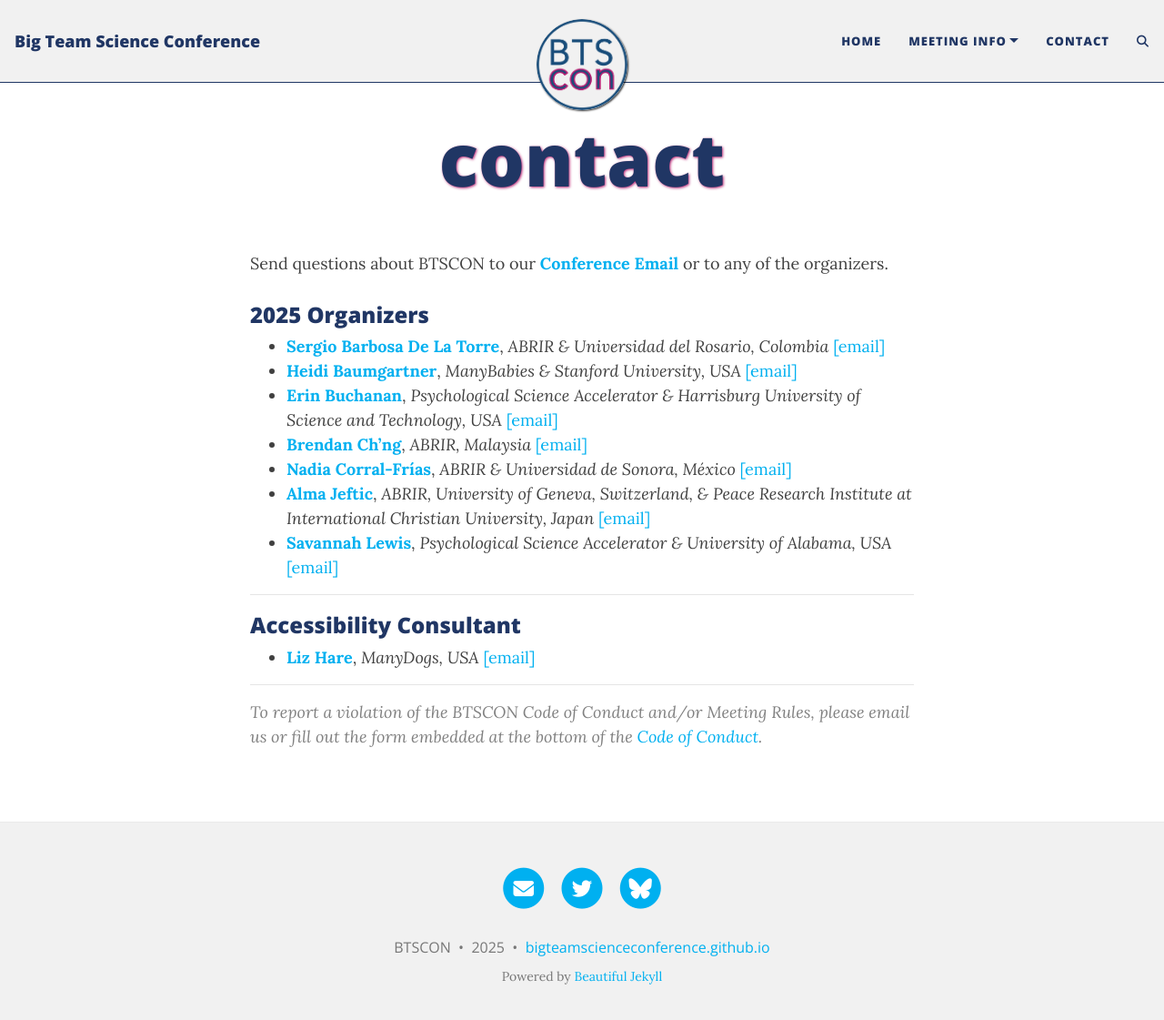
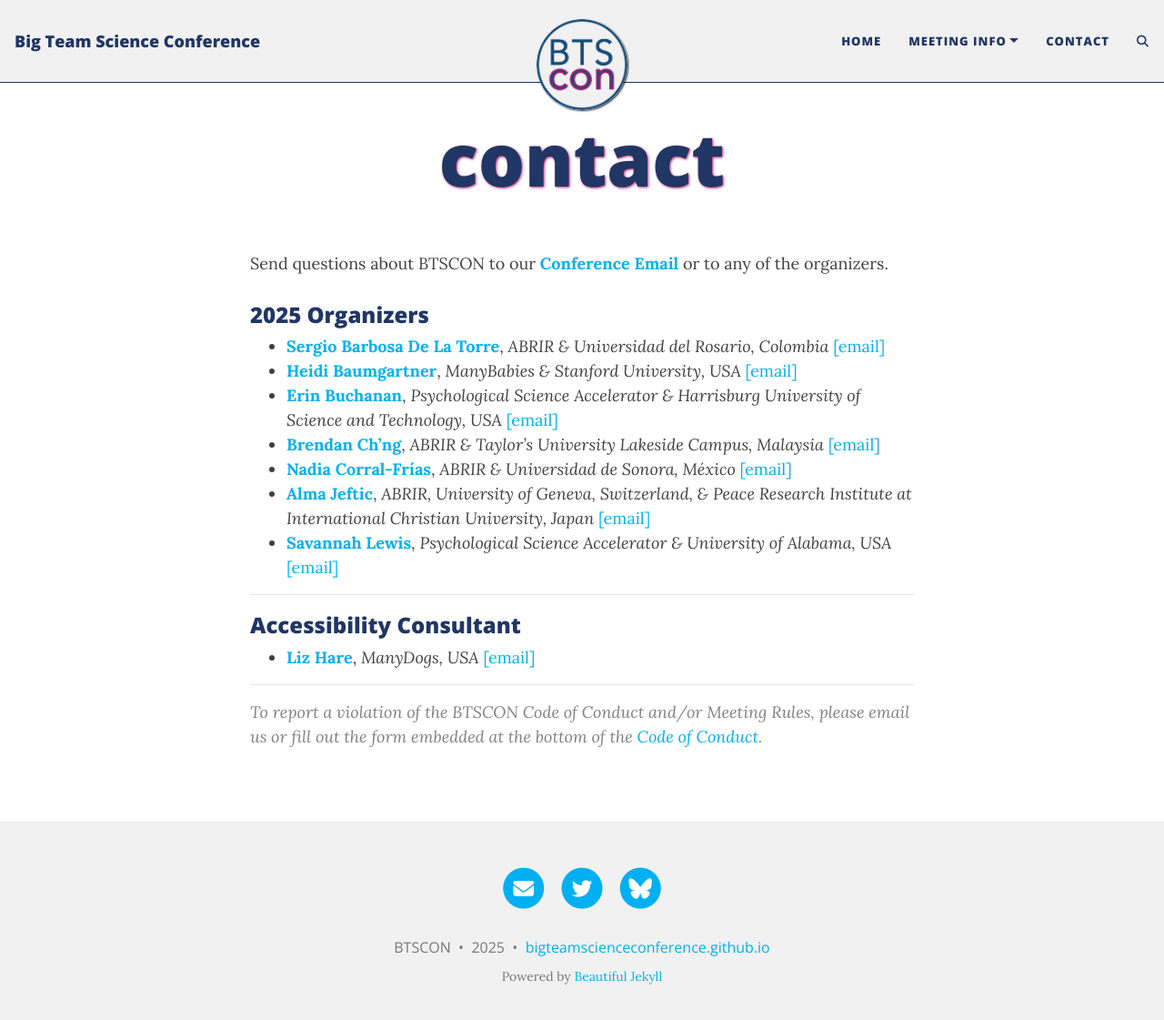
Before and after one commit to bigteamscienceconference/bigteamscienceconference.github.io, a Jekyll site: the page built from contact.md, in a window 1280 px wide and 1134 px high. Shown: the top 1121 px of the window at 91% size. Built offline with Jekyll 4.4.1, drawn with Linux system fonts in a browser that asks for light colours; comment, search, counter and statistics services are not loaded.

Commit message:
Update contact.md

```diff
--- a/contact.md
+++ b/contact.md
@@ -10,7 +10,7 @@ Send questions about BTSCON to our [**Conference Email**](mailto:bigteamsciencec
 * [**Sergio Barbosa De La Torre**](https://pure.urosario.edu.co/en/persons/sergio-barbosa), *ABRIR & Universidad del Rosario, Colombia* [[email]](mailto:sergio.barbosad@urosario.edu.co)
 * [**Heidi Baumgartner**](https://profiles.stanford.edu/heidi-baumgartner), *ManyBabies & Stanford University, USA* [[email]](mailto:heidib@stanford.edu)
 * [**Erin Buchanan**](https://www.aggieerin.com/), *Psychological Science Accelerator & Harrisburg University of Science and Technology, USA* [[email]](mailto:buchananlab@gmail.com)
-* [**Brendan Ch'ng**](https://brendanchng.com/), *ABRIR, Malaysia* [[email]](mailto:brendanchng@protonmail.com)
+* [**Brendan Ch'ng**](https://brendanchng.com/), *ABRIR & Taylor's University Lakeside Campus, Malaysia* [[email]](mailto:brendanchng@protonmail.com)
 * [**Nadia Corral-Frías**](https://investigadores.unison.mx/en/persons/nadia-sarai-corral-frias), *ABRIR & Universidad de Sonora, México* [[email]](mailto:nadia.corral@unison.mx)
 * [**Alma Jeftic**](https://orcid.org/0000-0002-9285-2061), *ABRIR, University of Geneva, Switzerland, & Peace Research Institute at International Christian University, Japan* [[email]](mailto:alma.jeftic@gmail.com)
 * [**Savannah Lewis**](https://savannahclewis.wordpress.com/), *Psychological Science Accelerator & University of Alabama, USA* [[email]](mailto:slewis20@crimson.ua.edu)
```
